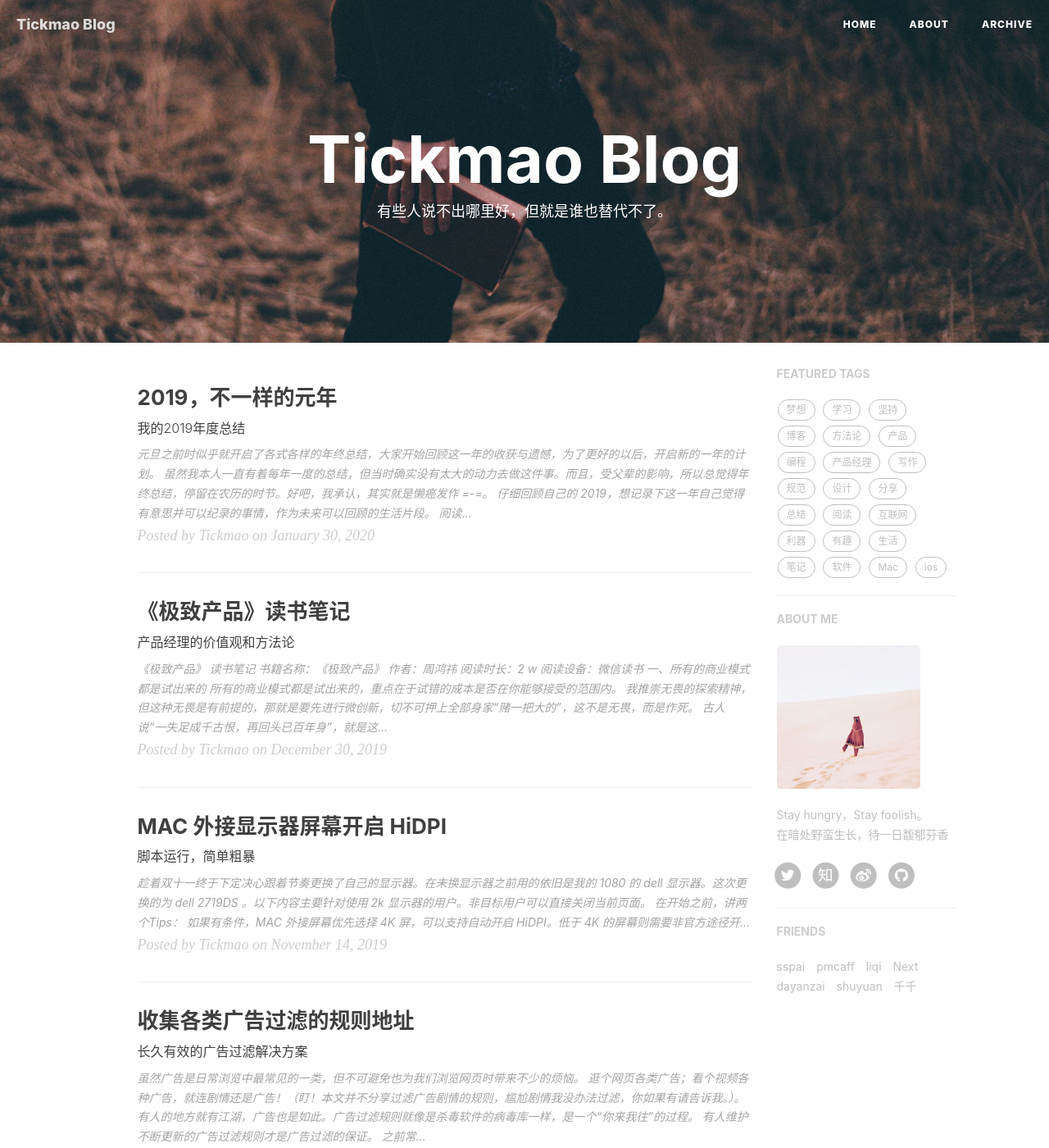
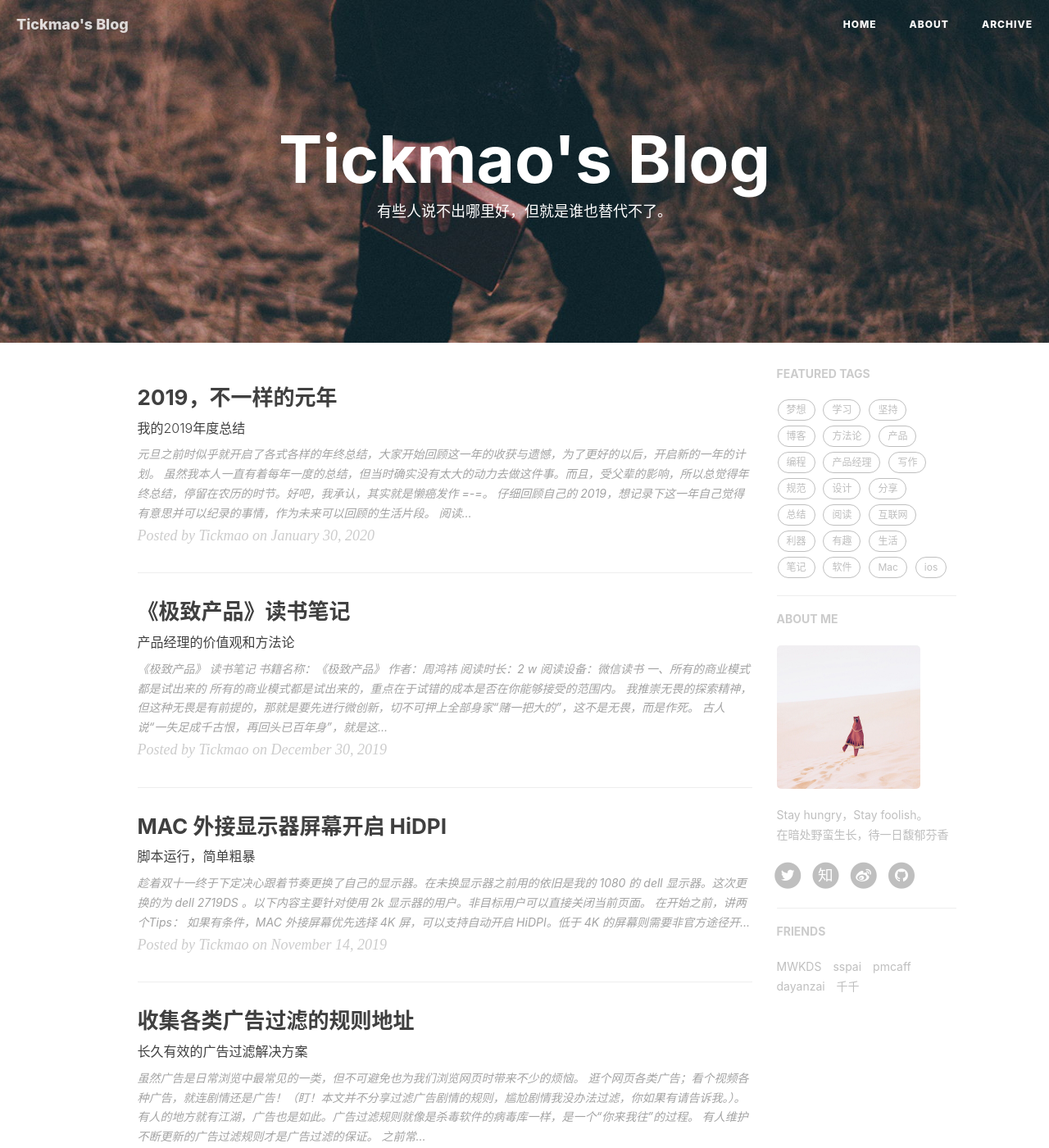
Before and after one commit to tickmao/tickmao.github.io, a Jekyll site: the page built from index.html, in a window 1280 px wide and 1400 px high. Shown: the whole window at 82% size. Built offline with Jekyll 4.4.1, drawn with Linux system fonts in a browser that asks for light colours; nearby versions of some CDN libraries; the list of posts is cut into pages by our own code; comment, search, counter and statistics services are not loaded; some of the changed text lies outside the part shown.

Commit message:
update info

```diff
--- a/404.html
+++ b/404.html
@@ -2,7 +2,7 @@
 layout: default
 title: 404
 hide-in-nav: true
-description: "这里什么都没有哦~ :("
+description: "这里什么都没有哦:(~ 去其他地方看看吧。"
 header-img: "img/404-bg.jpg"
 permalink: /404.html
 ---
--- a/_config.yml
+++ b/_config.yml
@@ -1,10 +1,10 @@
 # Site settings
-title: Tickmao Blog
+title: Tickmao's Blog
 SEOTitle: I'm Tickmao | 一个互联网产品小生
 header-img: img/post-bg-rwd.jpg
 email: lyle.lypm@gmail.com
-description: "关于产品与设计、体验、效率和学习 | Lyle，Web & Mobile Lover，Software Engineer，UX Designer | 这里是 @Lyle 的个人博客，与你一起发现更大的世界。"
-keyword: "Lyle, Tickmao, pm, 产品, 产品经理, @Lyle, Lyle的博客, Lyle Blog, 博客, 个人网站, 互联网, Web, 程序, UX, 设计, tickmao的博客"
+description: "关于产品与设计、体验、效率和学习成长 | Tickmao,Web & Mobile Lover,Product Designer,Software Enginee,UX Designer | 这里是 @Tickmao 的个人博客，我们所看到的世界有那么一点点不一样。"
+keyword: "Tickmao, pm, 产品, 产品经理, @tickmao, Tickmao的博客, Tickmao's Blog, 博客, 个人网站, 互联网, Web, 程序, UX, 设计, Product"
 url: "https://www.tickmao.com/"              # your host, for absolute URL
 baseurl: ""                             # for example, '/blog' if your blog hosted on 'host/blog'
 
@@ -108,29 +108,19 @@ page-mathjax: false
 
 
 # Friends
-friends: [
-    {
-    #     title: "Tickmap blog",
-    #     href: "http://www.tickmao.com/"
-    # },{
+friends: [{
+        title: "MWKDS",
+        href: "https://www.mwkds.com"
+    },{
         title: "sspai",
         href: "https://sspai.com/"
     },{
         title: "pmcaff",
         href: "http://www.pmcaff.com/"
      },{
-        title: "liqi",
-        href: "http://www.liqi.io/"
-      },{
-        title: "Next",
-        href: "http://next.36kr.com/posts/"
-       },{
         title: "dayanzai",
         href: "http://www.dayanzai.me/"
        },{
-        title: "shuyuan",
-        href: "https://www.imshusheng.space/"
-      },{
         title: "千千",
         href: "https://www.dreamwings.cn"
        }
--- a/package.json
+++ b/package.json
@@ -1,5 +1,5 @@
 {
-    "name": "Tickmao blog",
+    "name": "Tickmao‘s blog",
     "title": "I'm Tickmao",
     "author": "Tickmao <lyle.lypm@gmail.com>",
     "version": "1.8.2",
```
Also changed, not shown: README.md, img/404-bg.jpg, img/blog-md-navbar.gif (deleted), img/post-bg-universe.jpg (deleted).
